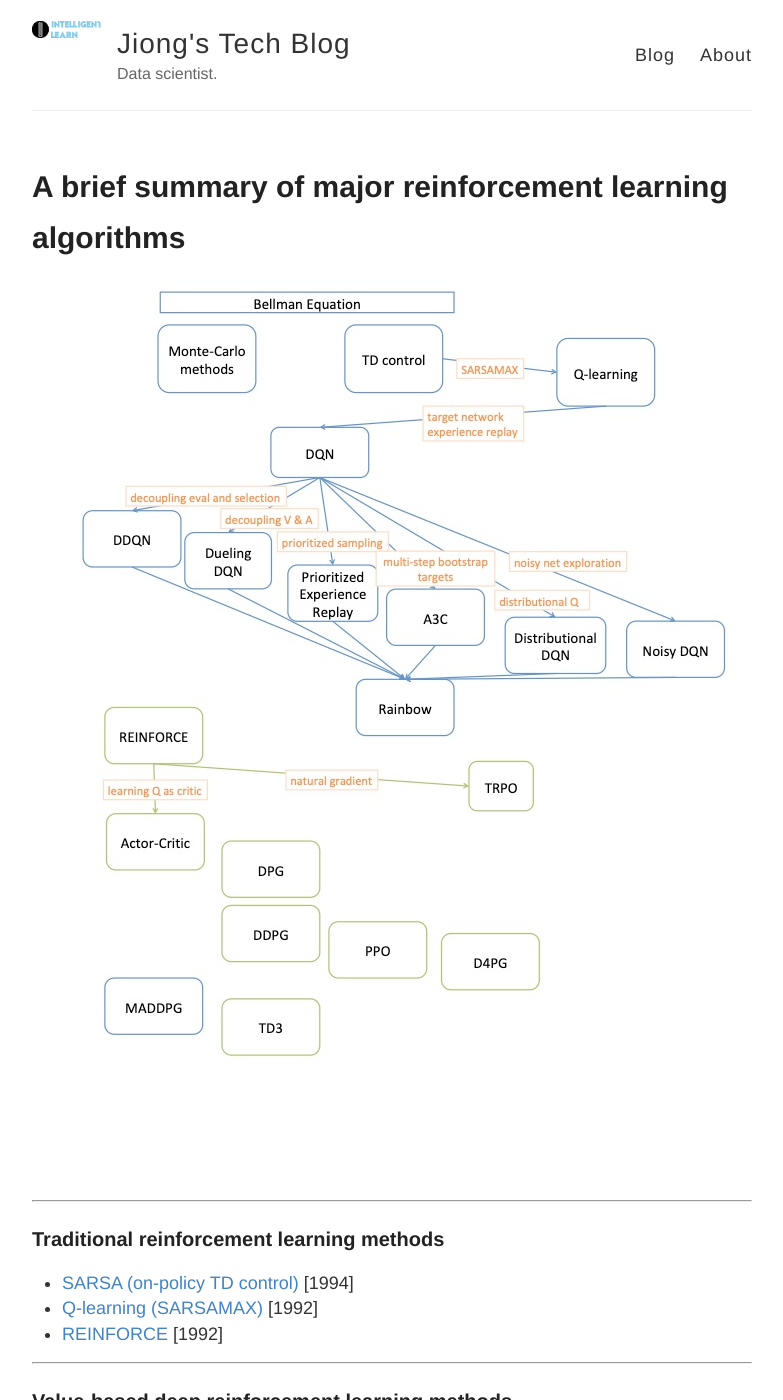
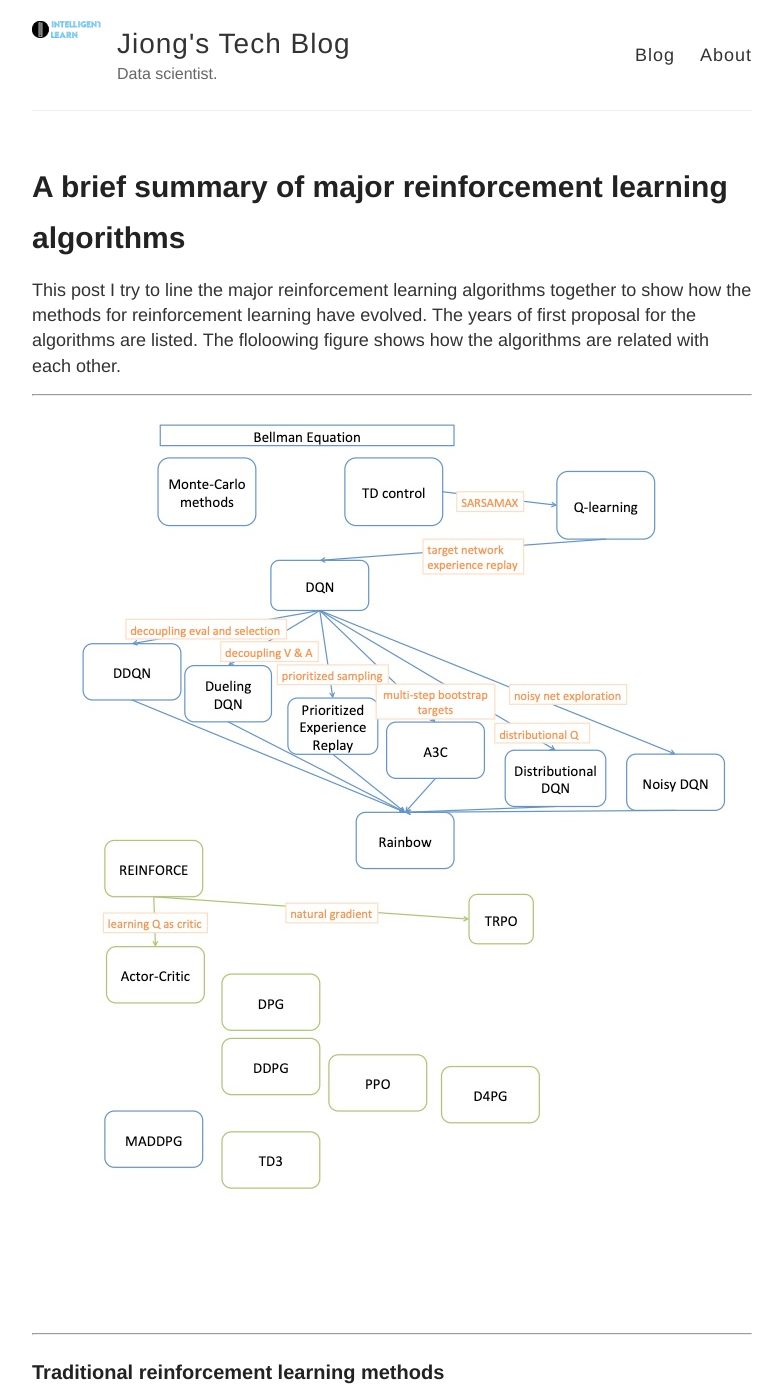
Before and after one commit to jionglearningzhang/jionglearningzhang.github.io, a Jekyll site: the page built from _posts/2019-03-29-major-rl-algo-brief-summary.md, in a window 1280 px wide and 1400 px high. Shown: the whole window, without its empty margins (248-1031 px from the left). Built offline with Jekyll 4.4.1, drawn with Linux system fonts in a browser that asks for light colours; some of the changed text lies outside the part shown.

Commit message:
complete summary post

```diff
--- a/_posts/2019-03-29-major-rl-algo-brief-summary.md
+++ b/_posts/2019-03-29-major-rl-algo-brief-summary.md
@@ -5,12 +5,16 @@ date: 2019-04-08 01:09:00
 tags: reinforcement learning
 ---
 
+This post I try to line the major reinforcement learning algorithms together to show how the methods for reinforcement learning have evolved. The years of first proposal for the algorithms are listed. The floloowing figure shows how the algorithms are related with each other.
+
+---
+
 ![Reinforcement Learning Algorithms]({{'/images/rl_algos.jpg'|relative_url}})
 
 ---
 ### Traditional reinforcement learning methods
-
-* [SARSA (on-policy TD control)](http://incompleteideas.net/book/first/ebook/node64.html) [1994]
+* [Monte-Carlo Method](http://incompleteideas.net/book/bookdraft2018jan1.pdf)[1945]
+* [SARSA (on-policy TD control)](http://incompleteideas.net/book/first/ebook/node64.html) [1988]
 * [Q-learning (SARSAMAX)](https://link.springer.com/content/pdf/10.1007/BF00992698.pdf) [1992]
 * [REINFORCE](https://link.springer.com/content/pdf/10.1007%2FBF00992696.pdf) [1992]
 
```
